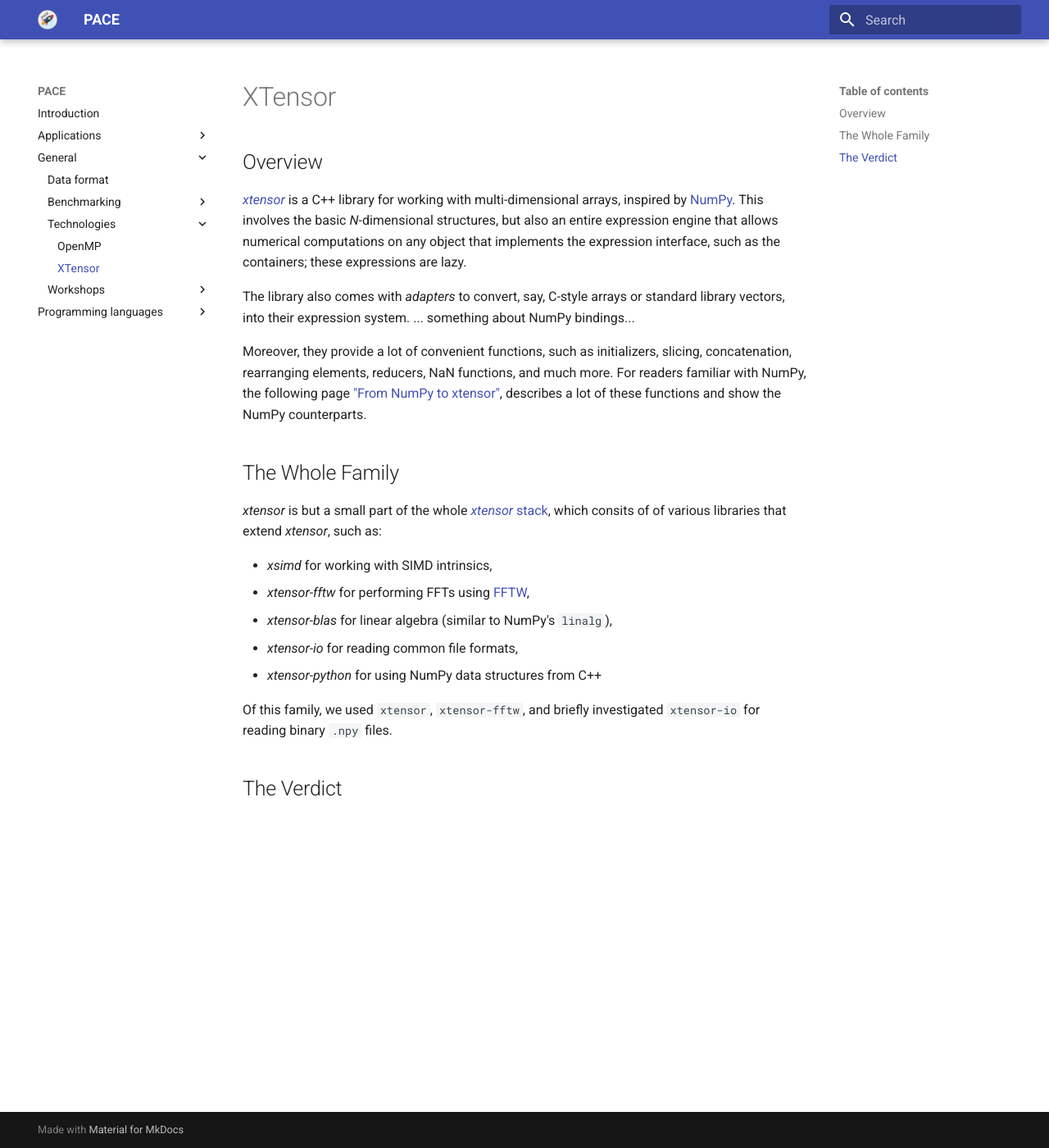
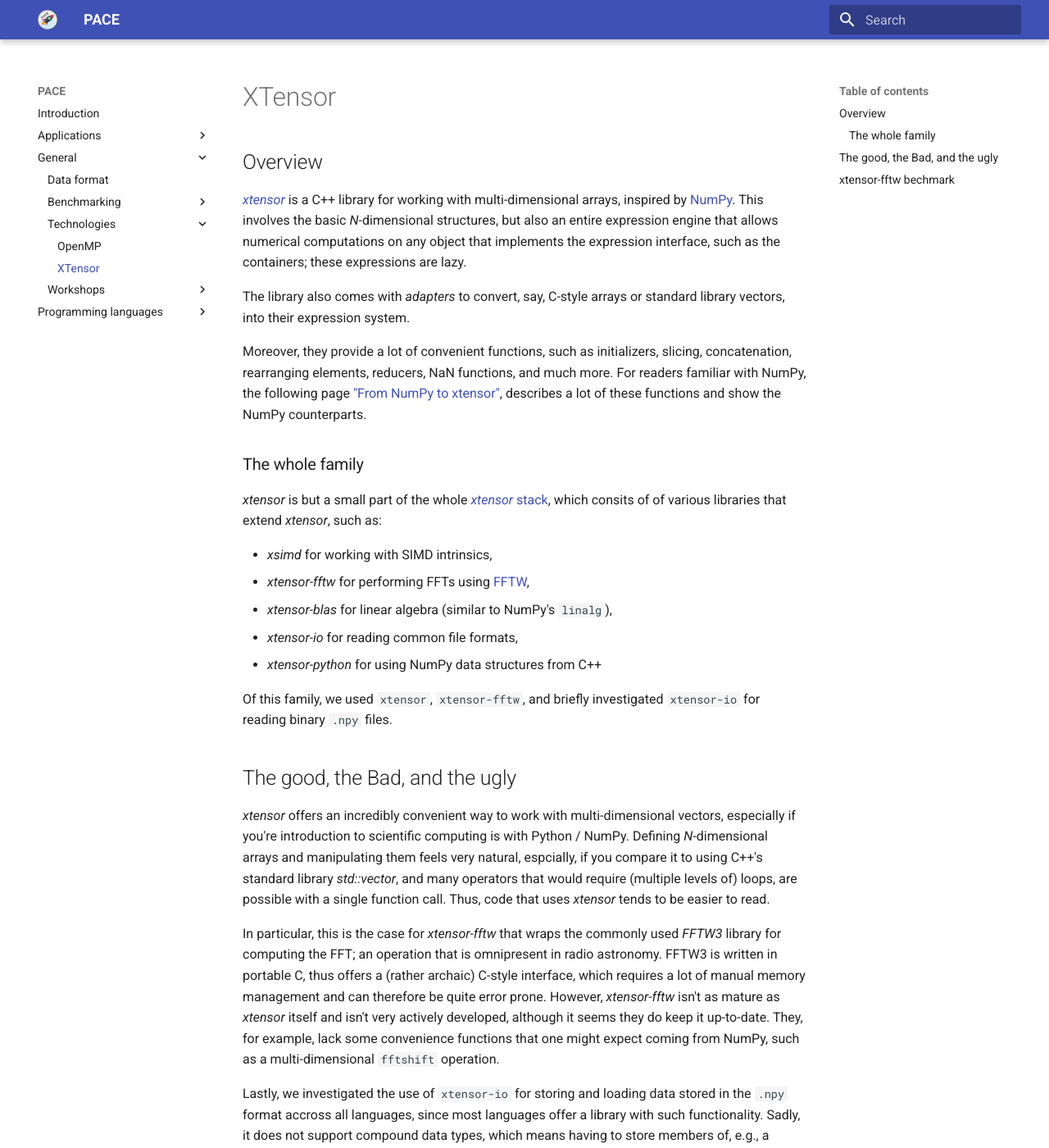
Before and after one commit to astron-rd/PACE, an MkDocs documentation site: the page built from docs/general/technologies/xtensor.md, in a window 1280 px wide and 1400 px high. Shown: the whole window at 82% size. Built offline with MkDocs 1.6.1 and Material for MkDocs 9.7.7, drawn with Linux system fonts in a browser that asks for light colours; nearby versions of some CDN libraries; some of the changed text lies outside the part shown.

Commit message:
Add verdict

```diff
--- a/docs/general/technologies/xtensor.md
+++ b/docs/general/technologies/xtensor.md
@@ -4,11 +4,11 @@
 
 [*xtensor*](https://xtensor.readthedocs.io/en/latest/) is a C++ library for working with multi-dimensional arrays, inspired by [NumPy](https://numpy.org/). This involves the basic *N*-dimensional structures, but also an entire expression engine that allows numerical computations on any object that implements the expression interface, such as the containers; these expressions are lazy.
 
-The library also comes with *adapters* to convert, say, C-style arrays or standard library vectors, into their expression system. ... something about NumPy bindings...
+The library also comes with *adapters* to convert, say, C-style arrays or standard library vectors, into their expression system.
 
 Moreover, they provide a lot of convenient functions, such as initializers, slicing, concatenation, rearranging elements, reducers, NaN functions, and much more. For readers familiar with NumPy, the following page ["From NumPy to xtensor"](https://xtensor.readthedocs.io/en/latest/numpy.html), describes a lot of these functions and show the NumPy counterparts.
 
-## The Whole Family
+### The whole family
 
 *xtensor* is but a small part of the whole [*xtensor* stack](https://github.com/xtensor-stack), which consits of of various libraries that extend *xtensor*, such as:
 
@@ -20,4 +20,15 @@
 
 Of this family, we used `xtensor`, `xtensor-fftw`, and briefly investigated `xtensor-io` for reading binary `.npy` files.
 
-## The Verdict
+## The good, the Bad, and the ugly
+
+*xtensor* offers an incredibly convenient way to work with multi-dimensional vectors, especially if you're introduction to scientific computing is with Python / NumPy. Defining *N*-dimensional arrays and manipulating them feels very natural, espcially, if you compare it to using C++'s standard library *std::vector*, and many operators that would require (multiple levels of) loops, are possible with a single function call. Thus, code that uses *xtensor* tends to be easier to read.
+
+In particular, this is the case for *xtensor-fftw* that wraps the commonly used *FFTW3* library for computing the FFT; an operation that is omnipresent in radio astronomy. FFTW3 is written in portable C, thus offers a (rather archaic) C-style interface, which requires a lot of manual memory management and can therefore be quite error prone. However, *xtensor-fftw* isn't as mature as *xtensor* itself and isn't very actively developed, although it seems they do keep it up-to-date. They, for example, lack some convenience functions that one might expect coming from NumPy, such as a multi-dimensional `fftshift` operation.
+
+Lastly, we investigated the use of `xtensor-io` for storing and loading data stored in the `.npy` format accross all languages, since most languages offer a library with such functionality. Sadly, it does not support compound data types, which means having to store members of, e.g., a `struct` in different file.
+
+
+## `xtensor-fftw` bechmark
+
+TBD
```
